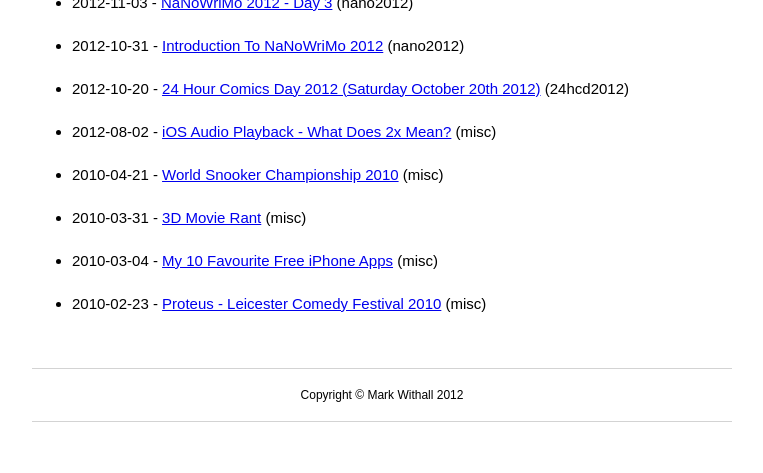
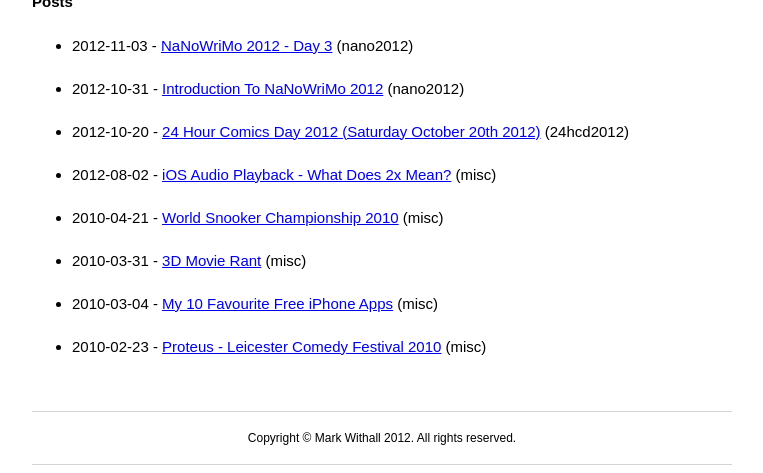
Before and after one commit to MarkWithall/markwithall.github.com, a Jekyll site: the page built from index.md, in a window 1280 px wide, cut to the strip 513-986 px from the top of the page. Shown: the whole strip, without its empty margins (258-1021 px from the left). Built offline with Jekyll 4.4.1, drawn with Linux system fonts in a browser that asks for light colours; some web fonts are replaced; before the commit the page ends 943 px from its top, so only the background shows below that.

```diff
--- a/_layouts/default.html
+++ b/_layouts/default.html
@@ -10,11 +10,12 @@
     <body>
         <div id="all">
             <h1>{{ page.title }}</h1>
+            <p><a href="http://markwithall.com/atom.xml"><img src="/images/feed.png"/></a></p>
             <p>Return to the <a href="/">main page</a></p>
             <p><a href="http://nanowrimo.org/en/participants/scroog1/novels/jack-in-wonderland/stats"><img src="http://www.nanowrimo.org/widget/LiveSupporter/scroog1.png"/></a></p>
             {{ content }}
             <div id="footer">
-                <p>Copyright &copy; Mark Withall 2012</p>
+                <p>Copyright &copy; Mark Withall 2012.  All rights reserved.</p>
             </div>
         </div>
     </body>
```
Also changed, not shown: images/feed.png (added).
